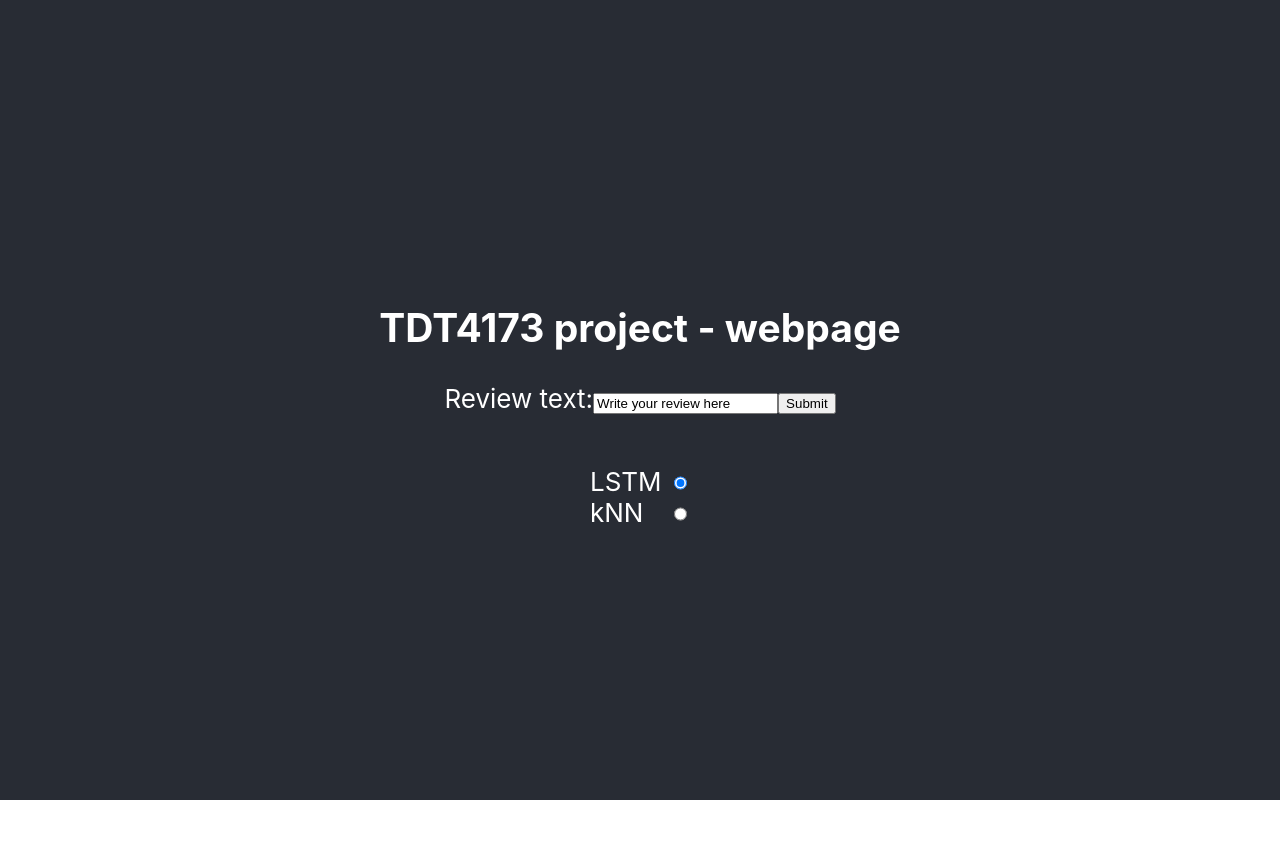
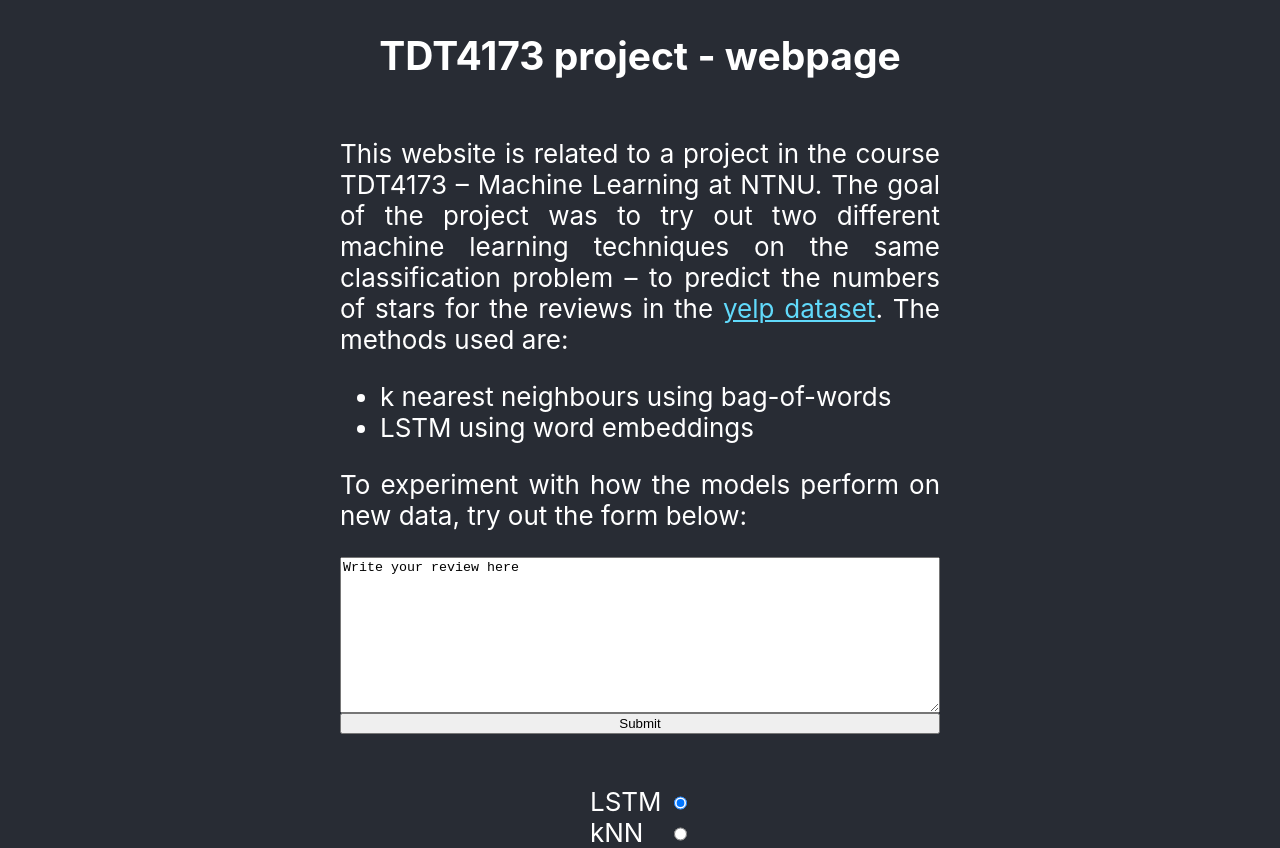
Before and after one commit to SimenHolmestad/TDT4137-webpage, a React (Create React App) app: page / in a window 1280 px wide. Before the commit the page ends 800 px from the top, so only its background shows below. Built offline with nearby package versions, Linux system fonts and the light colour scheme.

Commit message:
Added info-text and improved form design

```diff
--- a/src/App.css
+++ b/src/App.css
@@ -19,12 +19,32 @@
   display: flex;
   flex-direction: column;
   align-items: center;
-  justify-content: center;
   font-size: calc(10px + 2vmin);
   color: white;
 }
 
+.input-form {
+  display: flex;
+  flex-direction: column;
+  width:600px;
+}
+
+textarea {
+  height: 150px;
+}
+
 .App-link {
+  color: #61dafb;
+}
+
+.info-text {
+  text-align:left;
+  width:600px;
+  text-align: justify;
+  text-justify: inter-word;
+}
+
+.info-text a {
   color: #61dafb;
 }
 
--- a/src/App.js
+++ b/src/App.js
@@ -30,6 +30,18 @@ function App() {
     <div className="App">
       <header className="App-header">
         <h2>TDT4173 project - webpage</h2>
+        <div className="info-text">
+          <p>
+            This website is related to a project in the course TDT4173 – Machine Learning at NTNU. The goal of the project was to try out two different machine learning techniques on the same classification problem – to predict the numbers of stars for the reviews in the <a href="https://www.kaggle.com/yelp-dataset/yelp-dataset">yelp dataset</a>. The methods used are:
+          </p>
+          <ul>
+            <li>k nearest neighbours using bag-of-words</li>
+            <li>LSTM using word embeddings</li>
+          </ul>
+          <p>
+            To experiment with how the models perform on new data, try out the form below:
+          </p>
+        </div>
         <InputForm
           reviewText={reviewText}
           setReviewText={setReviewText}
--- a/src/components/InputForm.js
+++ b/src/components/InputForm.js
@@ -2,15 +2,8 @@ import React from 'react';
 
 export function InputForm(props) {
   return (
-    <form onSubmit={props.handleSubmit}>
-      <label>
-        Review text:
-        <input
-          type="text"
-          value={props.reviewText}
-          onChange={e => props.setReviewText(e.target.value)}
-        />
-      </label>
+    <form className="input-form" onSubmit={props.handleSubmit}>
+      <textarea value={props.reviewText} onChange={e => props.setReviewText(e.target.value)} />
       <input type="submit" value="Submit" />
     </form>
   );
```
